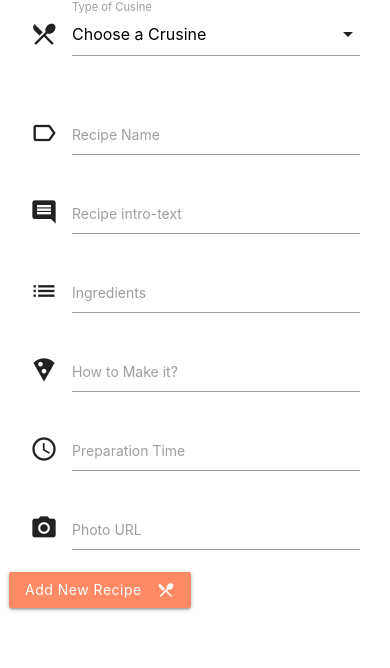
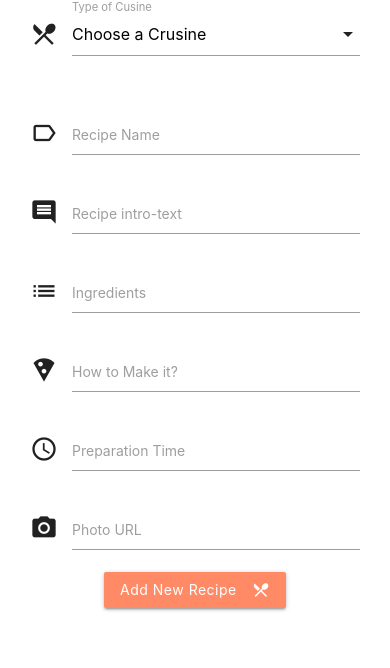
Before and after one commit to lucassuar/Flask-Python-Recipe-Manager, a Flask app: page /add_recipe in a window 390 px wide. Shown: the part 272-940 px from the top of the page. Run offline with Flask 2, Linux system fonts and the light colour scheme; data that the repository does not hold is empty; some libraries are stand-ins or nearby versions.

Commit message:
responsiveness issues with chart and button on add recipe page

```diff
--- a/requirements.txt
+++ b/requirements.txt
@@ -2,7 +2,7 @@ Click==7.0
 Flask==1.0.2
 Flask-PyMongo==2.2.0
 itsdangerous==1.1.0
-Jinja2==2.10
+Jinja2 ~> 2.10.1.
 MarkupSafe==1.1.0
 pymongo[tls,srv]==3.7.2
 Werkzeug==0.14.1
--- a/static/css/style.css
+++ b/static/css/style.css
@@ -184,9 +184,12 @@ a.delete-item-link {
     vertical-align: super;
 }
 
-/* Single recipe page */
+/* Chart page */
 
-
+#myChart {
+      width: 600;
+      height: 600;
+  }
 
 
 /********** Container css *******/
@@ -230,10 +233,28 @@ strong {
   max-width: 1280px;
   width: 90%;
 }
+
+
+@media only screen and (max-width: 500px) {
+  .btn_add_recipe {
+        margin-left:auto;
+        margin-right:auto;
+        text-align: center;
+        display: block;
+  }
+
+  .chart-container {
+      height: 50vh;
+  }
+
+}
+
+
 @media only screen and (min-width: 601px) {
   .container {
     width: 85%;
   }
+
 }
 @media only screen and (min-width: 993px) {
   .container {
--- a/templates/addrecipe.html
+++ b/templates/addrecipe.html
@@ -56,7 +56,7 @@
         </div>
 
         <div class="row">
-            <button class="btn waves-effect deep-orange lighten-2" type="submit" name="action">Add New Recipe
+            <button class="btn waves-effect deep-orange lighten-2 btn_add_recipe" type="submit" name="action">Add New Recipe
                 <i class="material-icons right">local_dining</i>
              </button>
         </div>
--- a/templates/charts.html
+++ b/templates/charts.html
@@ -10,10 +10,8 @@
     <h3>Recipes Charts</h3><p>Below you can see your recipes data by cuisine.</p>
      <div id="my-data" category_names={{results.labels|join(',')}} category_counts={{results.data|join(',')}} >
   </div>
-  <div class="row">
-    <div class="col s12">
-        <canvas id="myChart" width="600" height="280"></canvas>
-    </div>
+  <div class="chart-container" style="position: relative; height:30vh; width:100%">
+    <canvas id="myChart" width="600" height="300"></canvas>
   </div>
 </div>
 
```
